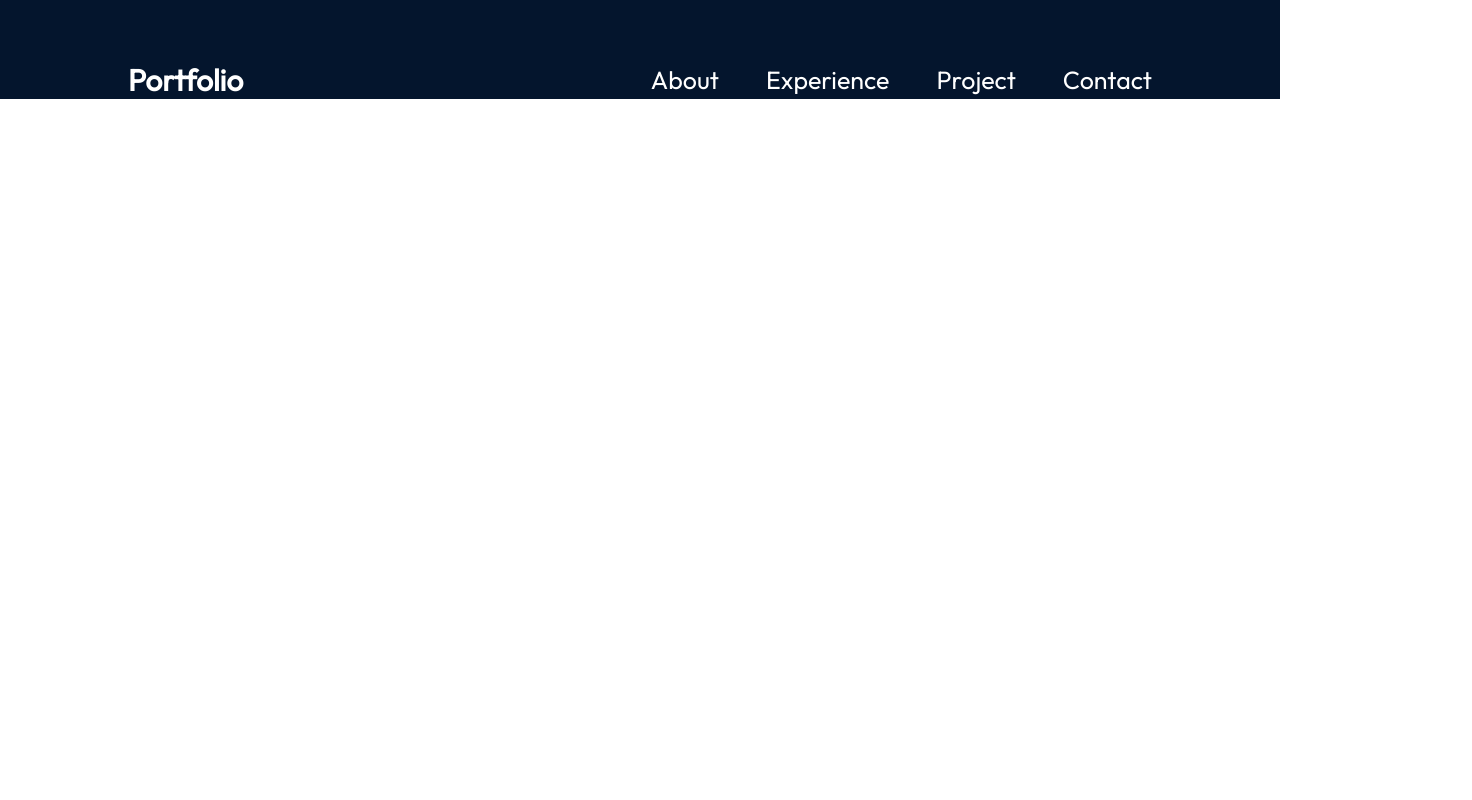
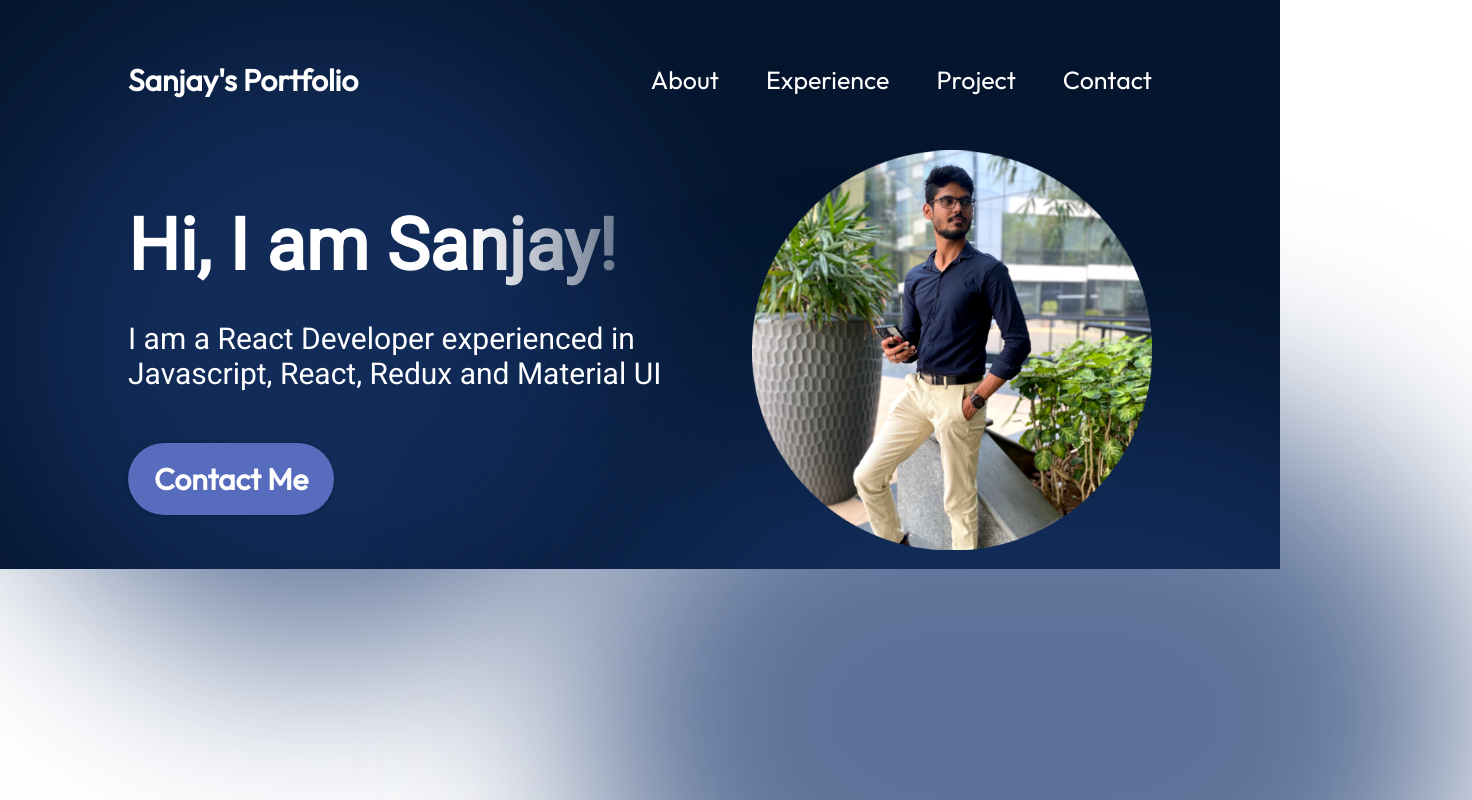
Before and after one commit to sanjaysp2001/portfolio, a React (Create React App) app: page / in a window 1280 px wide. Shown: the top 800 px of the page, 1472 px wide, since content can reach past the window. Built offline with nearby package versions, Linux system fonts and the light colour scheme.

Commit message:
Hero section created

```diff
--- a/src/App.tsx
+++ b/src/App.tsx
@@ -1,11 +1,13 @@
 import React from 'react';
 import styles from './App.module.css';
 import Navbar from './components/Navbar/Navbar';
+import Hero from './components/Hero/Hero';
 
 function App() {
   return (
     <div className={styles.App}>
       <Navbar/>
+      <Hero/>
     </div>
   );
 }
--- /dev/null
+++ b/src/components/Hero/Hero.module.css
@@ -0,0 +1,123 @@
+@import url("../../vars.css");
+
+.container {
+  position: relative;
+  display: flex;
+  align-items: center;
+  justify-content: space-between;
+  margin-top: 50px;
+  margin-left: 10%;
+  margin-right: 10%;
+  z-index: 1;
+}
+
+.content {
+  display: flex;
+  flex-direction: column;
+  align-items: flex-start;
+  color: var(--color-text);
+  z-index: 1;
+}
+
+.title {
+  font-size: 72px;
+  font-weight: 900;
+  font-family: var(--font-roboto);
+  margin-bottom: 33px;
+  background: linear-gradient(
+    90deg,
+    rgba(255, 255, 255, 1) 70%,
+    rgba(255, 255, 255, 0) 120%
+  );
+  -webkit-text-fill-color: transparent;
+  -webkit-background-clip: text;
+}
+
+.description {
+  font-size: 30px;
+  font-family: var(--font-roboto);
+  margin-bottom: 52px;
+}
+
+.contactButton {
+  text-decoration: none;
+  color: var(--color-text);
+  background-color: var(--color-primary);
+  border-radius: 100px;
+  font-size: 30px;
+  font-weight: 600;
+  padding: 17px 26px;
+  box-shadow: 0 0 4px 0 rgba(0, 0, 0, 0.25);
+}
+
+.heroImage {
+  width: 400px;
+  height: 400px;
+  z-index: 1;
+  margin-bottom: 2%;
+  animation-name: floating;
+  animation-duration: 3s;
+  animation-iteration-count: infinite;
+  animation-timing-function: ease-in-out;
+}
+
+@keyframes floating {
+  0% {
+    transform: translate(0, 0px);
+  }
+  50% {
+    transform: translate(0, 10px);
+  }
+  100% {
+    transform: translate(0, -0px);
+  }
+}
+
+.topBlur {
+  position: absolute;
+  width: 50vw;
+  height: 50vw;
+  min-width: 350px;
+  min-width: 350px;
+  top: -128px;
+  left: -10vw;
+  border-radius: 764px;
+  background: rgba(25, 55, 109, 0.7);
+  filter: blur(100px);
+  z-index: 0;
+}
+
+.bottomBlur {
+  position: absolute;
+  width: 70vw;
+  height: 50vw;
+  min-width: 350px;
+  min-width: 250px;
+  top: 246px;
+  right: -25vw;
+  border-radius: 764px;
+  background: rgba(25, 55, 109, 0.7);
+  filter: blur(100px);
+  z-index: 0;
+}
+
+@media screen and (max-width: 830px) {
+  .container {
+    flex-direction: column-reverse;
+  }
+  .title{
+    margin: 10%;
+    text-align: center;
+    justify-items: center;
+  }
+  .description{
+    text-align: center;
+  }
+  .content {
+    align-items: center;
+  }
+  .heroImage{
+    width: 50%;
+    height: auto;
+  }
+}
--- /dev/null
+++ b/src/components/Hero/Hero.tsx
@@ -0,0 +1,29 @@
+import styles from "./Hero.module.css";
+const Hero = () => {
+  return (
+    <section className={styles.container}>
+      <div className={styles.content}>
+        <h1 className={styles.title}>Hi, I am Sanjay!</h1>
+        <p className={styles.description}>
+          I am a React Developer experienced in Javascript, React, Redux and
+          Material UI
+        </p>
+        <a
+          href="mailto:spsanjay6567@gmail.com"
+          className={styles.contactButton}
+        >
+          Contact Me
+        </a>
+      </div>
+      <img
+        src="/assets/hero/heroImage.png"
+        alt="my-image"
+        className={styles.heroImage}
+      ></img>
+      <div className={styles.topBlur}></div>
+      <div className={styles.bottomBlur}></div>
+    </section>
+  );
+};
+
+export default Hero;
--- a/src/components/Navbar/Navbar.tsx
+++ b/src/components/Navbar/Navbar.tsx
@@ -6,7 +6,7 @@ const Navbar = () => {
   return (
     <nav className={styles.navbar}>
       <a className={styles.title} href="/">
-        Portfolio
+        Sanjay's Portfolio
       </a>
       <img
         className={styles.menuBtn}
```
Also changed, not shown: public/assets/hero/heroImage.png.
